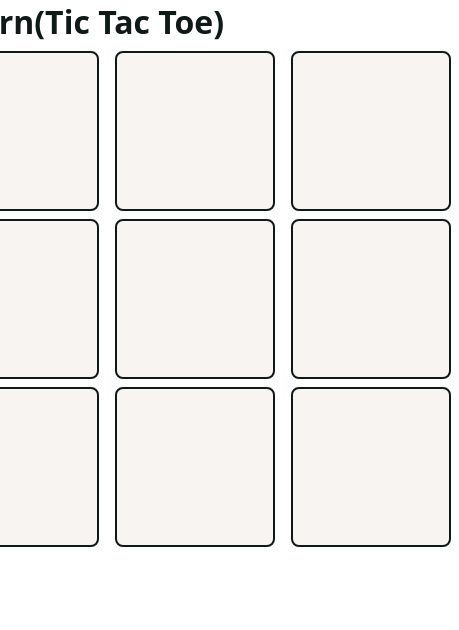
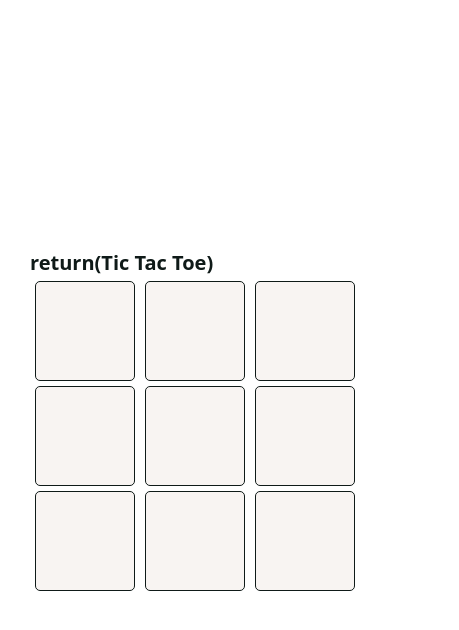
Before and after one commit to JohnB08/ModulDOppgave2JSX, a React (Vite) app in the folder ReactOppgave2/: page / in a window 390 px wide. Shown: the top 630 px of the page, 459 px wide, since content can reach past the window. Built offline with nearby package versions, Linux system fonts and the light colour scheme.

Commit message:
mobil styling

```diff
--- a/ReactOppgave2/src/App.css
+++ b/ReactOppgave2/src/App.css
@@ -1,4 +1,5 @@
 :root {
+  height: 100svh;
   display: grid;
   place-content: center;
   font-family: system-ui, -apple-system, BlinkMacSystemFont, "Segoe UI", Roboto,
--- a/ReactOppgave2/src/index.css
+++ b/ReactOppgave2/src/index.css
@@ -3,3 +3,9 @@
   padding: 0;
   box-sizing: border-box;
 }
+
+@media only screen and (max-width: 800px) {
+  :root {
+    font-size: 10px;
+  }
+}
```
